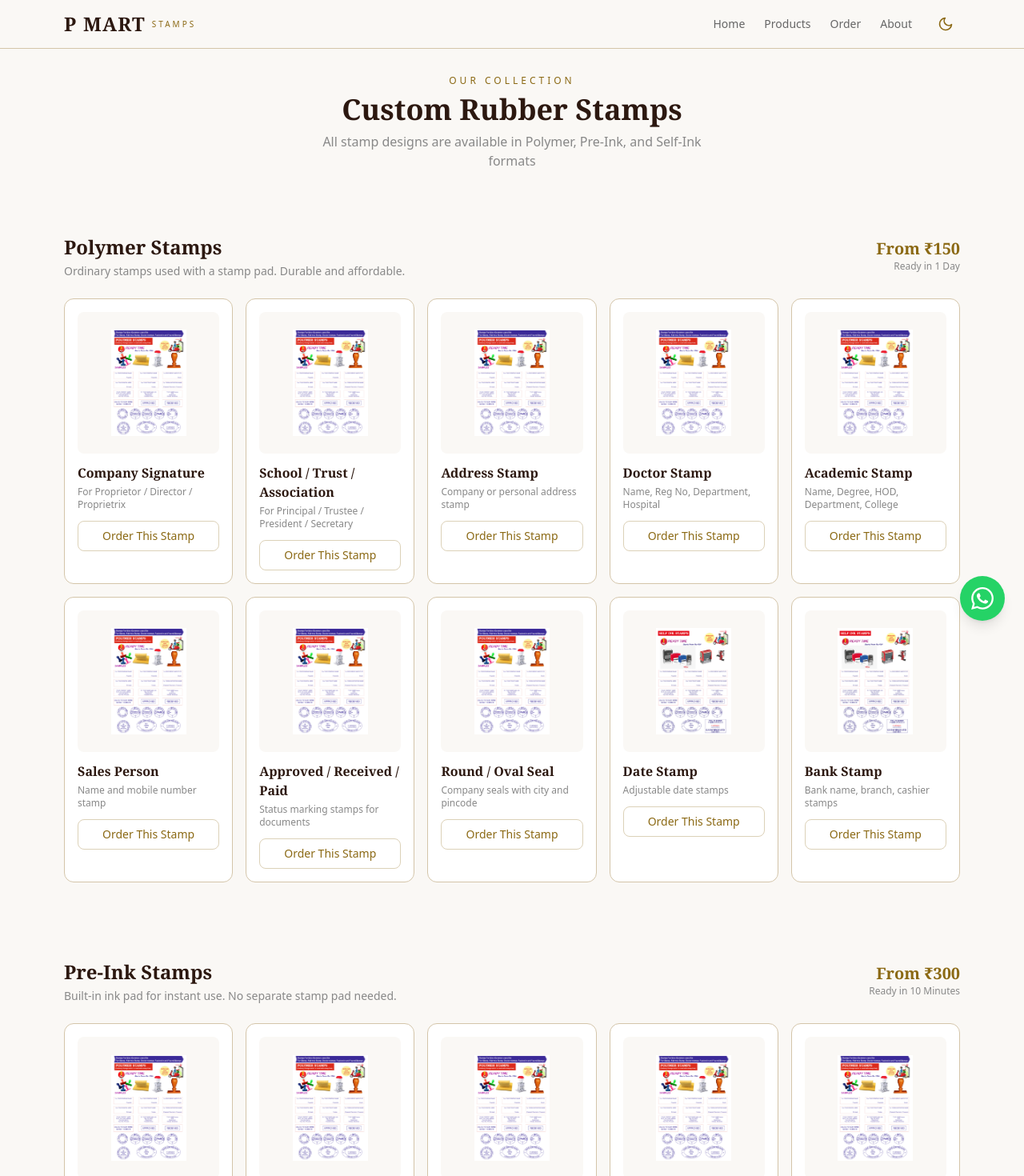
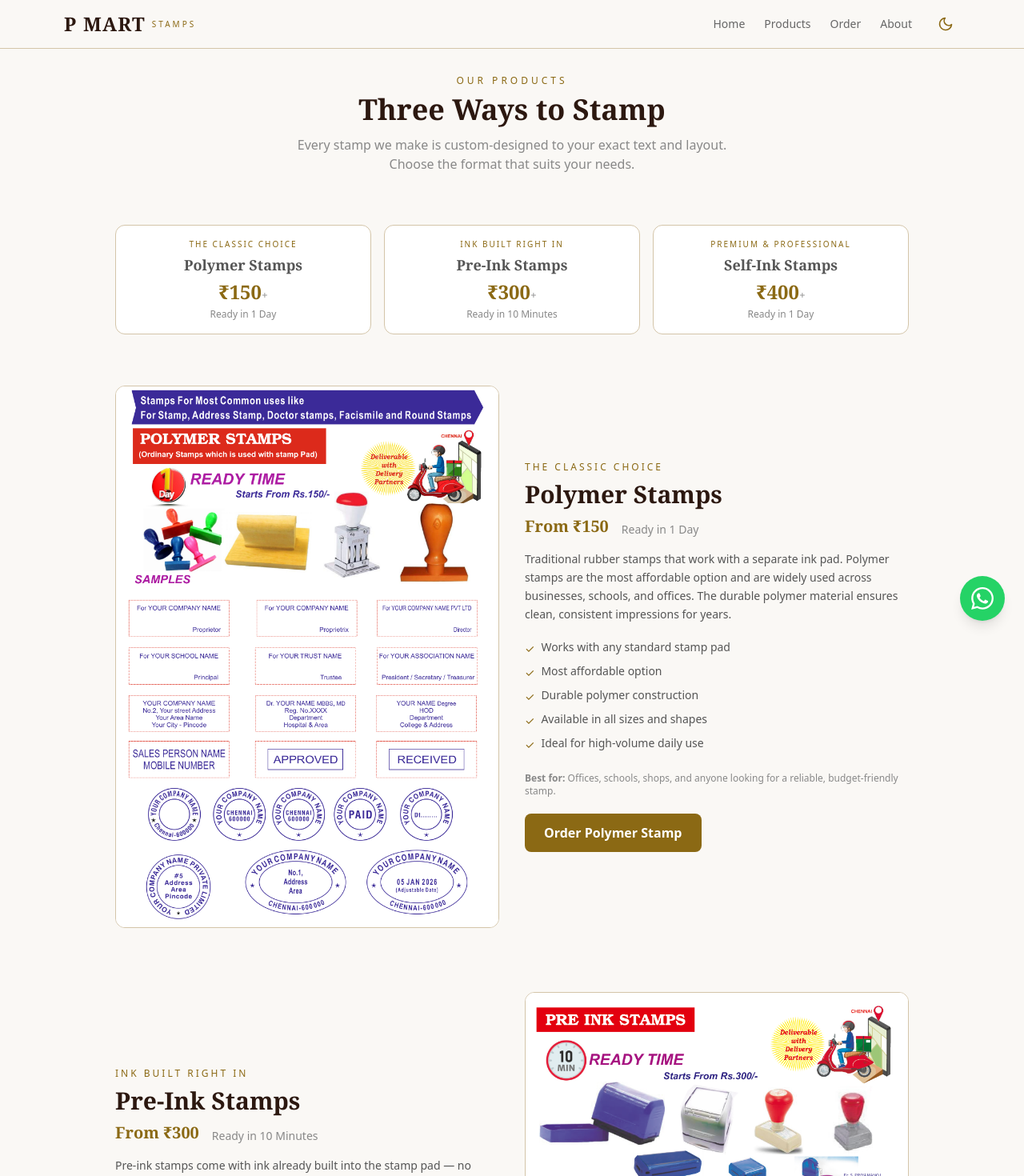
Before and after one commit to ajayjony/p-mart, a Next.js app: page /products in a window 1280 px wide. Shown: the top 1470 px of the page at 80% size. Built offline with nearby package versions, Linux system fonts and the light colour scheme.

Commit message:
feat: redesign Products page to focus on 3 product types with detailed descriptions

```diff
--- a/src/app/products/page.tsx
+++ b/src/app/products/page.tsx
@@ -1,23 +1,176 @@
 import type { Metadata } from "next";
-import { CATEGORIES, STAMP_TYPES } from "@/lib/constants";
-import CategorySection from "@/components/products/CategorySection";
+import Link from "next/link";
+import { CATEGORIES } from "@/lib/constants";
 
 export const metadata: Metadata = {
   title: "Products",
-  description: "Browse our collection of custom rubber stamps — Polymer, Pre-Ink & Self-Ink. Company seals, doctor stamps, address stamps, and more.",
+  description:
+    "Browse our custom rubber stamps — Polymer, Pre-Ink & Self-Ink. Starting from ₹150. Ready in as fast as 10 minutes.",
 };
+
+const PRODUCT_DETAILS = [
+  {
+    id: "polymer",
+    name: "Polymer Stamps",
+    tagline: "The Classic Choice",
+    price: "₹150",
+    readyTime: "1 Day",
+    image: "/images/stamps/page-1-full.png",
+    description:
+      "Traditional rubber stamps that work with a separate ink pad. Polymer stamps are the most affordable option and are widely used across businesses, schools, and offices. The durable polymer material ensures clean, consistent impressions for years.",
+    features: [
+      "Works with any standard stamp pad",
+      "Most affordable option",
+      "Durable polymer construction",
+      "Available in all sizes and shapes",
+      "Ideal for high-volume daily use",
+    ],
+    bestFor: "Offices, schools, shops, and anyone looking for a reliable, budget-friendly stamp.",
+  },
+  {
+    id: "pre_ink",
+    name: "Pre-Ink Stamps",
+    tagline: "Ink Built Right In",
+    price: "₹300",
+    readyTime: "10 Minutes",
+    image: "/images/stamps/page-2-full.png",
+    description:
+      "Pre-ink stamps come with ink already built into the stamp pad — no separate ink pad needed. They produce sharp, detailed impressions and are the fastest to manufacture. Perfect when you need a stamp ready in minutes, not days.",
+    features: [
+      "No separate stamp pad required",
+      "Ultra-fast turnaround — ready in 10 minutes",
+      "Sharp, high-detail impressions",
+      "Compact and portable",
+      "Thousands of impressions per refill",
+    ],
+    bestFor: "Doctors, professionals, and anyone who needs a stamp immediately with minimal hassle.",
+  },
+  {
+    id: "self_ink",
+    name: "Self-Ink Stamps",
+    tagline: "Premium & Professional",
+    price: "₹400",
+    readyTime: "1 Day",
+    image: "/images/stamps/page-3-full.png",
+    description:
+      "Self-inking stamps feature a built-in mechanism that automatically re-inks after every press. Simply press down, and the stamp flips to create a clean impression — then flips back to re-ink itself. The most professional and convenient option available.",
+    features: [
+      "One-hand operation — press and stamp",
+      "Automatic re-inking mechanism",
+      "Clean impressions every time",
+      "Premium branded housings (COLOP, etc.)",
+      "Refillable ink pads for long life",
+    ],
+    bestFor: "Banks, corporates, government offices, and anyone who values speed and a premium feel.",
+  },
+];
 
 export default function ProductsPage() {
   return (
-    <div className="max-w-6xl mx-auto px-4 py-8">
-      <div className="text-center mb-8">
-        <p className="text-gold-muted dark:text-gold text-xs tracking-[4px] uppercase mb-2">Our Collection</p>
-        <h1 className="font-heading text-3xl md:text-4xl font-bold">Custom Rubber Stamps</h1>
-        <p className="text-[#888] dark:text-[#777] mt-2 max-w-lg mx-auto">All stamp designs are available in Polymer, Pre-Ink, and Self-Ink formats</p>
+    <div className="max-w-5xl mx-auto px-4 py-8">
+      {/* Header */}
+      <div className="text-center mb-16">
+        <p className="text-gold-muted dark:text-gold text-xs tracking-[4px] uppercase mb-2">
+          Our Products
+        </p>
+        <h1 className="font-heading text-3xl md:text-4xl font-bold">
+          Three Ways to Stamp
+        </h1>
+        <p className="text-[#888] dark:text-[#777] mt-3 max-w-xl mx-auto">
+          Every stamp we make is custom-designed to your exact text and layout.
+          Choose the format that suits your needs.
+        </p>
       </div>
-      {CATEGORIES.map((category) => (
-        <CategorySection key={category.id} category={category} stamps={STAMP_TYPES} />
-      ))}
+
+      {/* Quick comparison */}
+      <div className="grid grid-cols-3 gap-4 mb-16">
+        {PRODUCT_DETAILS.map((product) => (
+          <a
+            key={product.id}
+            href={`#${product.id}`}
+            className="text-center p-4 rounded-xl border border-light-border dark:border-dark-border bg-light-card dark:bg-dark-card hover:shadow-md hover:-translate-y-0.5 transition-all"
+          >
+            <div className="text-gold-muted dark:text-gold text-[10px] tracking-[2px] uppercase mb-1">
+              {product.tagline}
+            </div>
+            <div className="font-heading text-lg font-bold mb-1">{product.name}</div>
+            <div className="text-2xl font-heading font-bold text-gold-muted dark:text-gold">
+              {product.price}<span className="text-sm font-normal text-[#888] dark:text-[#777]">+</span>
+            </div>
+            <div className="text-xs text-[#888] dark:text-[#777] mt-1">
+              Ready in {product.readyTime}
+            </div>
+          </a>
+        ))}
+      </div>
+
+      {/* Product sections */}
+      <div className="space-y-20">
+        {PRODUCT_DETAILS.map((product, index) => (
+          <section
+            key={product.id}
+            id={product.id}
+            className="scroll-mt-20"
+          >
+            <div className={`grid grid-cols-1 md:grid-cols-2 gap-8 items-center ${index % 2 === 1 ? "md:flex-row-reverse" : ""}`}>
+              {/* Image */}
+              <div className={`${index % 2 === 1 ? "md:order-2" : ""}`}>
+                <div className="rounded-xl overflow-hidden border border-light-border dark:border-dark-border bg-light-card dark:bg-dark-card">
+                  <img
+                    src={product.image}
+                    alt={`${product.name} samples`}
+                    className="w-full h-auto"
+                    loading="lazy"
+                  />
+                </div>
+              </div>
+
+              {/* Content */}
+              <div className={`${index % 2 === 1 ? "md:order-1" : ""}`}>
+                <div className="text-gold-muted dark:text-gold text-xs tracking-[3px] uppercase mb-2">
+                  {product.tagline}
+                </div>
+                <h2 className="font-heading text-2xl md:text-3xl font-bold mb-2">
+                  {product.name}
+                </h2>
+                <div className="flex gap-4 mb-4">
+                  <span className="text-xl font-heading font-bold text-gold-muted dark:text-gold">
+                    From {product.price}
+                  </span>
+                  <span className="text-sm text-[#888] dark:text-[#777] self-end">
+                    Ready in {product.readyTime}
+                  </span>
+                </div>
+                <p className="text-sm leading-relaxed mb-5">
+                  {product.description}
+                </p>
+
+                <ul className="space-y-2 mb-6">
+                  {product.features.map((feature) => (
+                    <li key={feature} className="flex items-start gap-2 text-sm">
+                      <span className="text-gold-muted dark:text-gold mt-0.5">&#10003;</span>
+                      <span>{feature}</span>
+                    </li>
+                  ))}
+                </ul>
+
+                <p className="text-xs text-[#888] dark:text-[#777] mb-5">
+                  <span className="font-semibold">Best for:</span> {product.bestFor}
+                </p>
+
+                <Link
+                  href={`/order?category=${product.id}`}
+                  className="inline-block px-6 py-3 bg-gold-muted dark:bg-gold text-white dark:text-dark-bg font-semibold rounded-lg hover:opacity-90 transition-opacity"
+                >
+                  Order {product.name.replace(" Stamps", "")} Stamp
+                </Link>
+              </div>
+            </div>
+          </section>
+        ))}
+      </div>
+
+      {/* JSON-LD Product Schema */}
       <script
         type="application/ld+json"
         dangerouslySetInnerHTML={{
@@ -31,7 +184,12 @@ export default function ProductsPage() {
                 "@type": "Product",
                 name: cat.name,
                 description: cat.description,
-                offers: { "@type": "Offer", priceCurrency: "INR", price: cat.price.replace("₹", ""), availability: "https://schema.org/InStock" },
+                offers: {
+                  "@type": "Offer",
+                  priceCurrency: "INR",
+                  price: cat.price.replace("₹", ""),
+                  availability: "https://schema.org/InStock",
+                },
               },
             })),
           }),
--- a/src/components/order/OrderForm.tsx
+++ b/src/components/order/OrderForm.tsx
@@ -24,12 +24,13 @@ type FormData = {
 export default function OrderForm() {
   const searchParams = useSearchParams();
   const preselectedType = searchParams.get("type") || "";
+  const preselectedCategory = searchParams.get("category") || "polymer";
 
   const [formData, setFormData] = useState<FormData>({
     customer_name: "",
     customer_phone: "",
     customer_email: "",
-    stamp_category: "polymer",
+    stamp_category: (["polymer", "pre_ink", "self_ink"].includes(preselectedCategory) ? preselectedCategory : "polymer") as FormData["stamp_category"],
     stamp_type: STAMP_TYPES.find((s) => s.id === preselectedType)?.name || "",
     stamp_text: "",
     quantity: 1,
```
